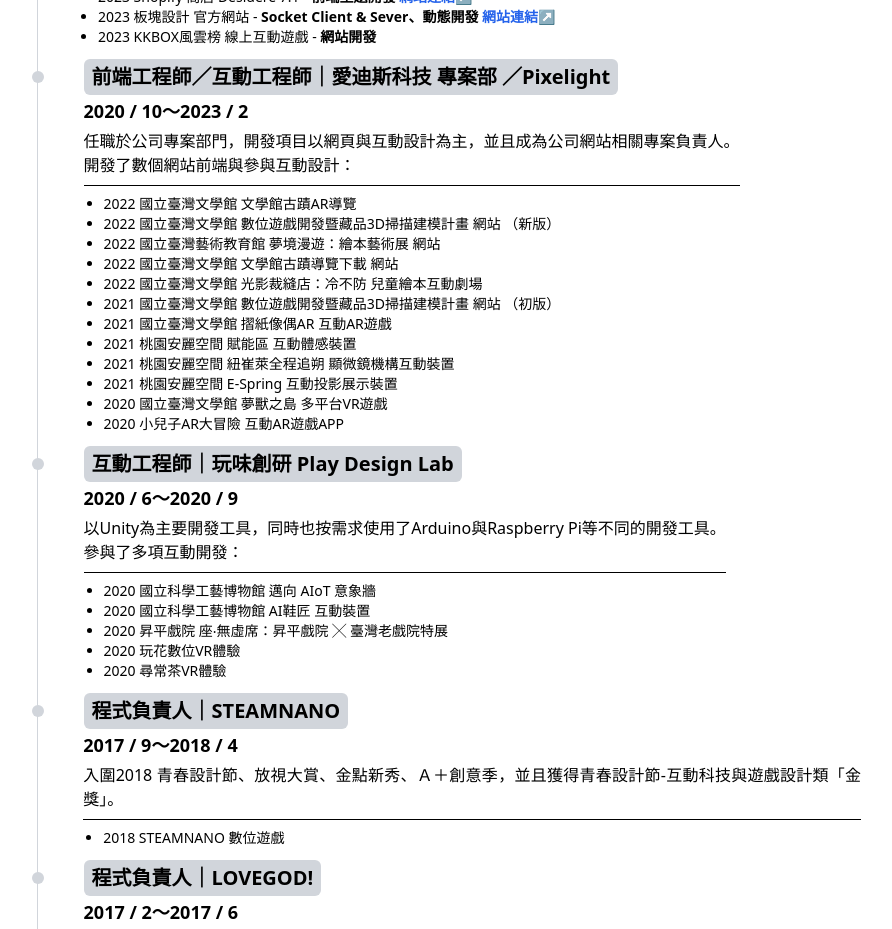
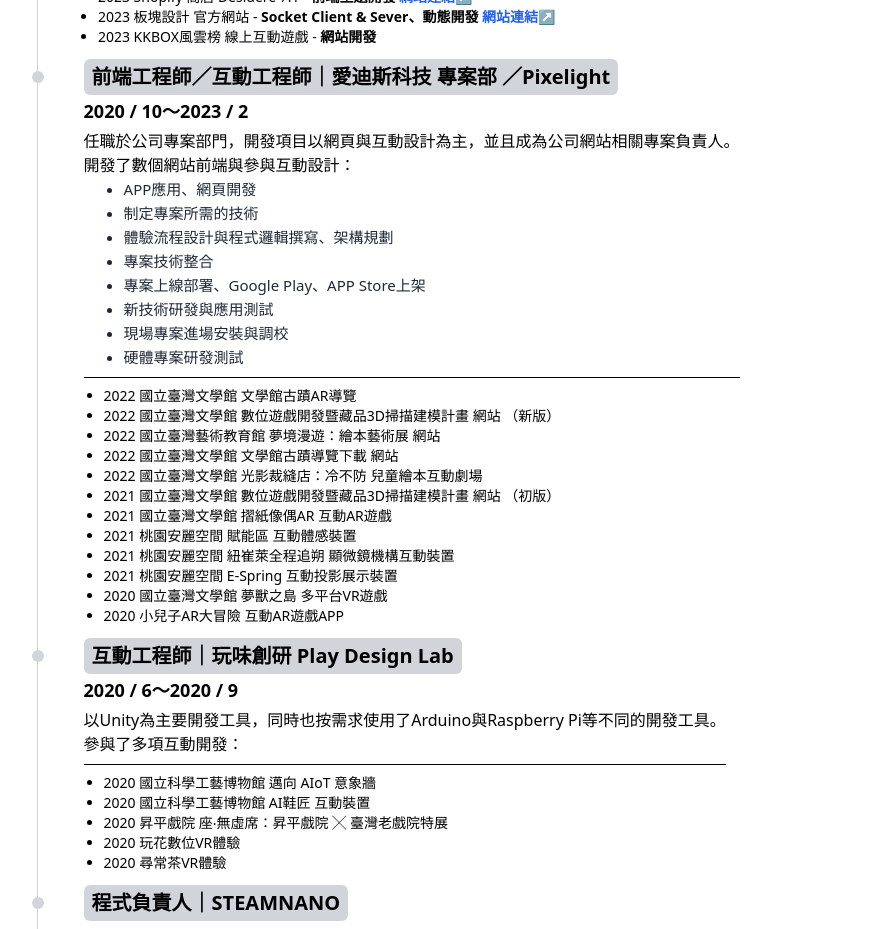
Before and after one commit to cs2338139/Resume, a Vue app: page / in a window 1280 px wide. Shown: the part 2300-3229 px from the top of the page, without its empty margins (208-1100 px from the left). Built offline with nearby package versions, Linux system fonts and the light colour scheme.

Commit message:
feat: 文案修正

```diff
--- a/src/views/Home.vue
+++ b/src/views/Home.vue
@@ -261,9 +261,19 @@
             <template #company>愛迪斯科技 專案部 ／Pixelight</template>
             <template #time>2020 / 10～2023 / 2</template>
             <template #content>
-              <div class="mb-2">
+              <div class="">
                 任職於公司專案部門，開發項目以網頁與互動設計為主，並且成為公司網站相關專案負責人。<br />
-                開發了數個網站前端與參與互動設計：
+                開發了數個網站前端與參與互動設計：<br />
+                <ul class="list-disc text-gray-800 text-[15px] pl-10">
+                  <li>APP應用、網頁開發</li>
+                  <li>制定專案所需的技術</li>
+                  <li>體驗流程設計與程式邏輯撰寫、架構規劃</li>
+                  <li>專案技術整合</li>
+                  <li>專案上線部署、Google Play、APP Store上架</li>
+                  <li>新技術研發與應用測試</li>
+                  <li>現場專案進場安裝與調校</li>
+                  <li>硬體專案研發測試</li>
+                </ul>
               </div>
               <div class="h-[1px] w-full bg-black my-2"></div>
               <ul class="list-disc text-sm pl-5">
```
